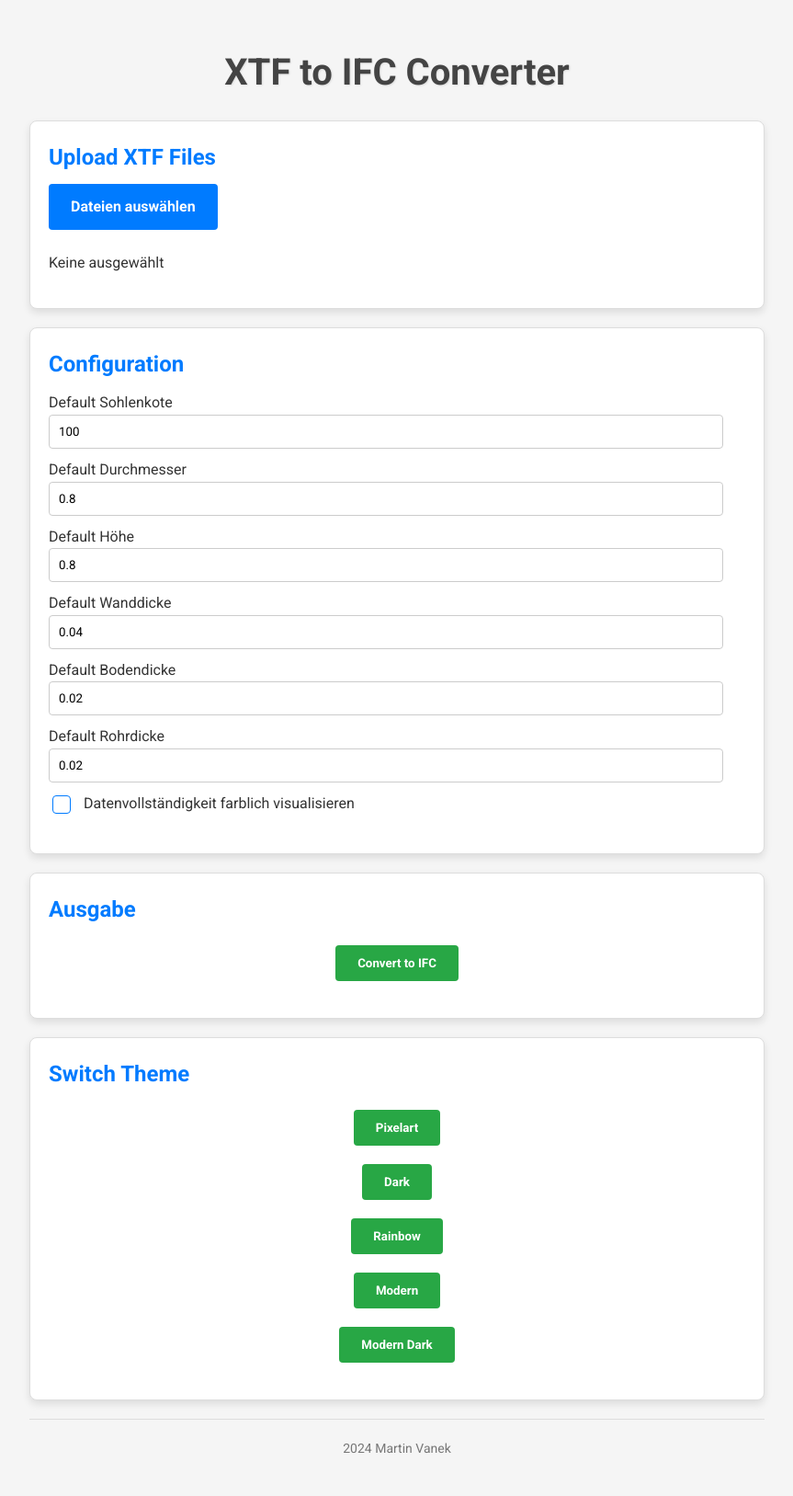
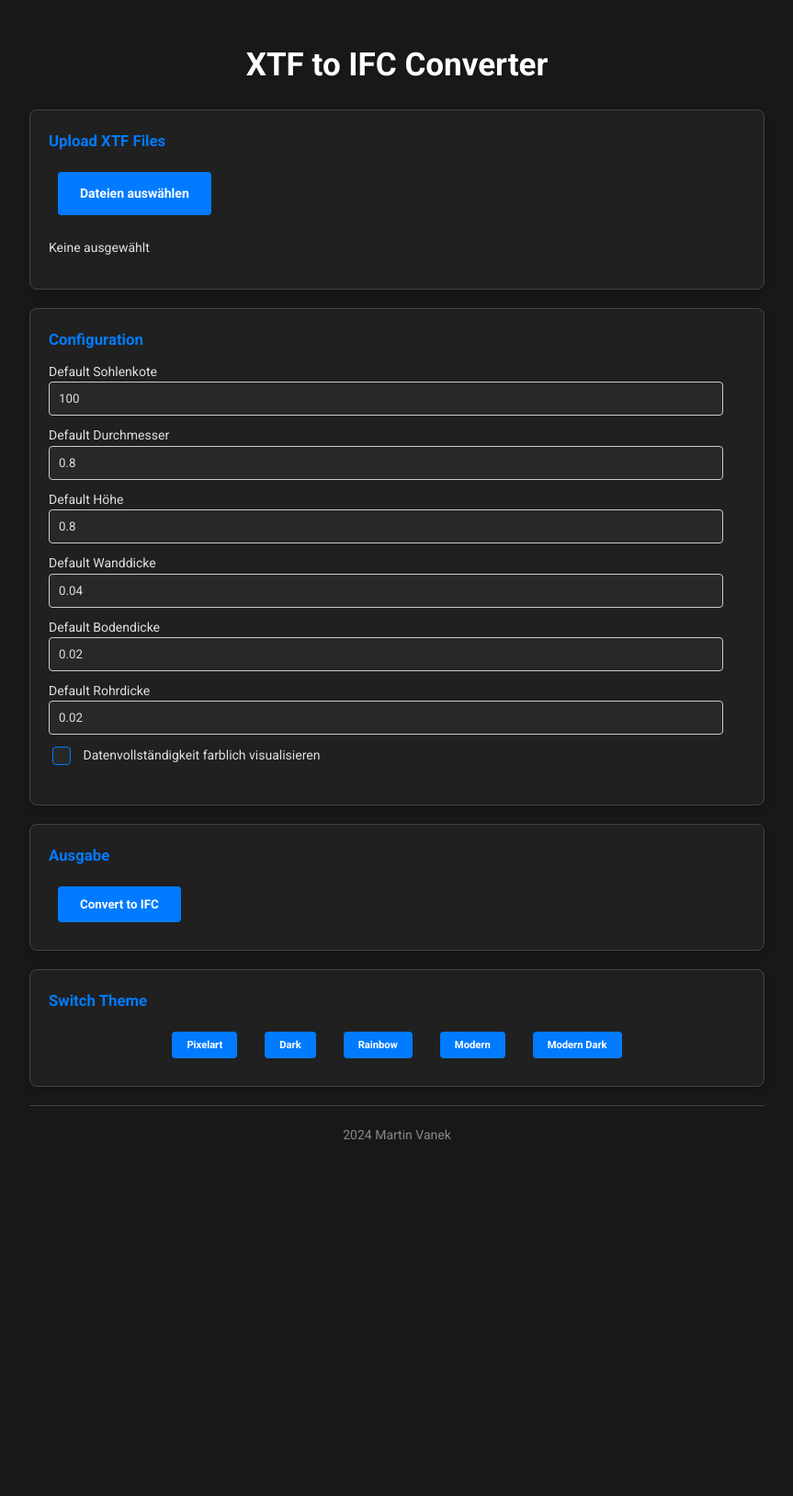
Before and after one commit to vaneeko/ili-ifc, a Flask app: page / in a window 1280 px wide. Shown: the whole page at 92% size, without its empty margins (208-1071 px from the left). After the commit the page ends 1239 px from the top, so only its background shows below. Run offline with Flask 3, Linux system fonts and the light colour scheme.

Commit message:
Bugfix xtf_to_ifc, css update

```diff
--- a/views/static/css/styles4.css
+++ b/views/static/css/styles4.css
@@ -1,6 +1,7 @@
 @import url('https://fonts.googleapis.com/css2?family=Roboto:wght@400;700&display=swap');
 
 body {
+    font-size: 14px;
     background-color: #f5f5f5;
     font-family: 'Roboto', sans-serif;
     color: #333;
@@ -23,24 +24,25 @@
     margin-bottom: 20px;
 }
 
-.custom-file-input {
-    display: inline-block;
+.custom-file-input, .pixel-button {
     padding: 12px 24px;
     font-family: 'Roboto', sans-serif;
     font-weight: 700;
     color: white;
-    background-color: #007BFF;
+    background-color: #007BFF; /* Blau */
     border: none;
     border-radius: 4px;
     transition: all 0.3s ease;
     cursor: pointer;
+    display: inline-block;
+    margin: 10px; /* Abstand zwischen den Buttons */
 }
 
-.custom-file-input:hover {
+.custom-file-input:hover, .pixel-button:hover {
     background-color: #0056b3;
 }
 
-.custom-file-input:active {
+.custom-file-input:active, .pixel-button:active {
     background-color: #004085;
 }
 
@@ -48,26 +50,25 @@
     text-shadow: 1px 1px 2px rgba(0, 0, 0, 0.1);
 }
 
-.pixel-button {
-    padding: 12px 24px;
+.switch-theme-buttons {
+    display: flex;
+    flex-wrap: wrap;
+    gap: 10px;
+    justify-content: center;
+}
+
+.switch-theme-buttons .pixel-button {
+    padding: 8px 16px;
+    font-size: 0.8em;  /* Kleinere Schriftgröße */
     font-family: 'Roboto', sans-serif;
     font-weight: 700;
     color: white;
     border: none;
-    background-color: #28a745;
+    background-color: #007BFF; /* Blau */
     border-radius: 4px;
     transition: all 0.3s ease;
     cursor: pointer;
-    display: block;
-    margin: 20px auto;
-}
-
-.pixel-button:hover {
-    background-color: #218838;
-}
-
-.pixel-button:active {
-    background-color: #1e7e34;
+    display: inline-block;
 }
 
 .pixel-input {
@@ -90,9 +91,9 @@
 }
 
 .card-header {
-    font-size: 1.5em;
+    font-size: 1.2em; /* Angepasste Schriftgröße */
     font-weight: 700;
-    color: #007BFF;
+    color: #007BFF; /* Blau */
     margin-bottom: 10px;
 }
 
@@ -148,18 +149,35 @@
     border-top: 1px solid #ddd;
 }
 
-#preview-container img {
-    width: 128px;
-    height: 128px;
-    border-radius: 8px;
-    margin-top: 10px;
+#file-preview-wrapper {
+    display: flex;
+    align-items: flex-start;
+    justify-content: flex-start;
+}
+
+#preview-container, #output-list {
+    display: flex;
+    flex-direction: column;
+    gap: 5px;
+    align-items: flex-start;
+    margin-left: 10px; /* Weniger Abstand */
+}
+
+#preview-container div, #output-list div {
+    display: flex;
+    align-items: center;
+    gap: 5px;
+}
+
+#preview-container div span, #output-list div span {
+    font-size: 0.9em;
+    color: #333;
 }
 
 .file-input-wrapper {
     position: relative;
     overflow: hidden;
     display: inline-block;
-    width: 100%;
 }
 
 .file-input-wrapper input[type=file] {
--- a/views/static/css/styles5.css
+++ b/views/static/css/styles5.css
@@ -1,7 +1,8 @@
 @import url('https://fonts.googleapis.com/css2?family=Roboto:wght@400;700&display=swap');
 
 body {
-    background-color: #0a192f;
+    font-size: 14px;
+    background-color: #181818;
     font-family: 'Roboto', sans-serif;
     color: #e0e0e0;
     line-height: 1.6;
@@ -23,78 +24,78 @@
     margin-bottom: 20px;
 }
 
-.custom-file-input {
-    display: inline-block;
+.custom-file-input, .pixel-button {
     padding: 12px 24px;
     font-family: 'Roboto', sans-serif;
     font-weight: 700;
-    color: #ffffff;
-    background-color: #3a7bd5;
+    color: white;
+    background-color: #007BFF; /* Blau */
     border: none;
     border-radius: 4px;
     transition: all 0.3s ease;
     cursor: pointer;
+    display: inline-block;
+    margin: 10px; /* Abstand zwischen den Buttons */
 }
 
-.custom-file-input:hover {
-    background-color: #2c5ea0;
+.custom-file-input:hover, .pixel-button:hover {
+    background-color: #0056b3;
 }
 
-.custom-file-input:active {
-    background-color: #1e4976;
+.custom-file-input:active, .pixel-button:active {
+    background-color: #004085;
 }
 
 .text-shadow {
-    text-shadow: 1px 1px 2px rgba(0, 0, 0, 0.2);
+    text-shadow: 1px 1px 2px rgba(0, 0, 0, 0.1);
 }
 
-.pixel-button {
-    padding: 12px 24px;
+.switch-theme-buttons {
+    display: flex;
+    flex-wrap: wrap;
+    gap: 10px;
+    justify-content: center;
+}
+
+.switch-theme-buttons .pixel-button {
+    padding: 8px 16px;
+    font-size: 0.8em;  /* Kleinere Schriftgröße */
     font-family: 'Roboto', sans-serif;
     font-weight: 700;
-    color: #ffffff;
+    color: white;
     border: none;
-    background-color: #00b4db;
+    background-color: #007BFF; /* Blau */
     border-radius: 4px;
     transition: all 0.3s ease;
     cursor: pointer;
-    display: block;
-    margin: 20px auto;
-}
-
-.pixel-button:hover {
-    background-color: #0090b0;
-}
-
-.pixel-button:active {
-    background-color: #007390;
+    display: inline-block;
 }
 
 .pixel-input {
     width: calc(100% - 24px);
     padding: 10px;
     font-family: 'Roboto', sans-serif;
-    border: 1px solid #2c5ea0;
+    border: 1px solid #ccc;
     border-radius: 4px;
     margin-bottom: 10px;
     box-sizing: border-box;
-    background-color: #0f2746;
+    background-color: #282828;
     color: #e0e0e0;
 }
 
 .card {
-    background-color: #112240;
-    border: 1px solid #1e4976;
+    background-color: #202020;
+    border: 1px solid #444;
     border-radius: 8px;
     margin-bottom: 20px;
     padding: 20px;
-    box-shadow: 0 4px 8px rgba(0, 0, 0, 0.3);
+    box-shadow: 0 4px 8px rgba(0, 0, 0, 0.2);
 }
 
 .card-header {
-    font-size: 1.5em;
+    font-size: 1.2em; /* Angepasste Schriftgröße */
     font-weight: 700;
-    color: #64a5ff;
+    color: #007BFF; /* Blau */
     margin-bottom: 10px;
 }
 
@@ -102,9 +103,9 @@
     appearance: none;
     width: 20px;
     height: 20px;
-    border: 1px solid #3a7bd5;
+    border: 1px solid #007BFF;
     border-radius: 4px;
-    background: #0f2746;
+    background: #282828;
     cursor: pointer;
     display: inline-block;
     position: relative;
@@ -113,12 +114,12 @@
 }
 
 .form-checkbox:checked {
-    background-color: #3a7bd5;
+    background-color: #007BFF;
 }
 
 .form-checkbox:checked::before {
     content: '✔';
-    color: #ffffff;
+    color: white;
     font-size: 16px;
     position: absolute;
     top: 50%;
@@ -133,9 +134,9 @@
 }
 
 .alert {
-    background-color: #1c3d5a;
-    border: 1px solid #2c5ea0;
-    color: #64ffda;
+    background-color: #1e7e34;
+    border: 1px solid #155724;
+    color: #d4edda;
     padding: 15px;
     border-radius: 4px;
     margin-top: 20px;
@@ -143,25 +144,42 @@
 
 .footer {
     font-size: 14px;
-    color: #8892b0;
+    color: #888;
     text-align: center;
     padding: 20px 0;
     margin-top: 20px;
-    border-top: 1px solid #1e4976;
+    border-top: 1px solid #444;
 }
 
-#preview-container img {
-    width: 128px;
-    height: 128px;
-    border-radius: 8px;
-    margin-top: 10px;
+#file-preview-wrapper {
+    display: flex;
+    align-items: flex-start;
+    justify-content: flex-start;
+}
+
+#preview-container, #output-list {
+    display: flex;
+    flex-direction: column;
+    gap: 5px;
+    align-items: flex-start;
+    margin-left: 10px; /* Weniger Abstand */
+}
+
+#preview-container div, #output-list div {
+    display: flex;
+    align-items: center;
+    gap: 5px;
+}
+
+#preview-container div span, #output-list div span {
+    font-size: 0.9em;
+    color: #e0e0e0;
 }
 
 .file-input-wrapper {
     position: relative;
     overflow: hidden;
     display: inline-block;
-    width: 100%;
 }
 
 .file-input-wrapper input[type=file] {
--- a/views/templates/index.html
+++ b/views/templates/index.html
@@ -4,11 +4,82 @@
     <meta charset="UTF-8">
     <meta name="viewport" content="width=device-width, initial-scale=0.75">
     <title>XTF to IFC Converter</title>
-    <link id="theme-stylesheet" rel="stylesheet" href="{{ url_for('static', filename='css/styles4.css') }}">
+    <link id="theme-stylesheet" rel="stylesheet" href="{{ url_for('static', filename='css/styles5.css') }}">
     <script>
         function switchStyle(styleName) {
             console.log("Switching to style:", styleName);
             document.getElementById('theme-stylesheet').setAttribute('href', styleName);
+        }
+
+        function handleFileSelect(event) {
+            const files = Array.from(event.target.files);
+            const previewContainer = document.getElementById('preview-container');
+            previewContainer.innerHTML = '';
+            document.getElementById('file-count').textContent = files.length + ' Datei(en) ausgewählt';
+
+            files.forEach(file => {
+                const fileDiv = document.createElement('div');
+                const fileNameSpan = document.createElement('span');
+                fileNameSpan.textContent = file.name;
+                fileDiv.appendChild(fileNameSpan);
+                previewContainer.appendChild(fileDiv);
+            });
+        }
+
+        function handleConversion() {
+            const uploadForm = document.getElementById('upload-form');
+            const configForm = document.getElementById('config-form');
+            const formData = new FormData(uploadForm);
+
+            new FormData(configForm).forEach((value, key) => {
+                if (key === 'einfaerben') {
+                    formData.append(key, document.getElementById(key).checked);
+                } else {
+                    formData.append(key, value);
+                }
+            });
+
+            fetch('/convert', {
+                method: 'POST',
+                body: formData,
+            })
+            .then(response => response.json())
+            .then(data => {
+                const alertContainer = document.getElementById('alert-container');
+                const outputList = document.getElementById('output-list');
+                alertContainer.innerHTML = '';
+                outputList.innerHTML = '';
+
+                if (data.errors) {
+                    const alertDiv = document.createElement('div');
+                    alertDiv.className = 'alert bg-red-500';
+                    alertDiv.innerHTML = `<strong class="text-xl">Error:</strong> <span>${data.errors}</span>`;
+                    alertContainer.appendChild(alertDiv);
+                } else {
+                    const alertDiv = document.createElement('div');
+                    alertDiv.className = 'alert';
+                    alertDiv.innerHTML = `<strong class="text-xl">Conversion Complete!</strong> <span>${data.message}</span>`;
+                    alertContainer.appendChild(alertDiv);
+
+                    data.downloadLinks.forEach(link => {
+                        const fileDiv = document.createElement('div');
+                        const downloadLink = document.createElement('a');
+                        downloadLink.href = link.url;
+                        downloadLink.textContent = link.filename;
+                        downloadLink.className = 'block text-blue-500 underline mt-2';
+                        fileDiv.appendChild(downloadLink);
+                        outputList.appendChild(fileDiv);
+                    });
+                }
+            })
+            .catch(error => {
+                const alertContainer = document.getElementById('alert-container');
+                alertContainer.innerHTML = '';
+                const alertDiv = document.createElement('div');
+                alertDiv.className = 'alert bg-red-500';
+                alertDiv.innerHTML = `<strong class="text-xl">Error:</strong> <span>${error.message}</span>`;
+                alertContainer.appendChild(alertDiv);
+            });
         }
     </script>
 </head>
@@ -19,12 +90,14 @@
             <div class="card-header">Upload XTF Files</div>
             <div class="card-content">
                 <form id="upload-form" enctype="multipart/form-data">
-                    <div class="file-input-wrapper">
-                        <span class="custom-file-input">Dateien auswählen</span>
-                        <input type="file" name="xtfFiles" id="xtfFiles" multiple accept=".xtf">
+                    <div id="file-preview-wrapper">
+                        <div class="file-input-wrapper">
+                            <span class="custom-file-input">Dateien auswählen</span>
+                            <input type="file" name="xtfFiles" id="xtfFiles" multiple accept=".xtf" onchange="handleFileSelect(event)">
+                        </div>
+                        <div id="preview-container"></div>
                     </div>
                     <p id="file-count" class="mt-2">Keine ausgewählt</p>
-                    <div id="preview-container" class="mt-4"></div>
                 </form>
             </div>
         </div>
@@ -69,14 +142,15 @@
         <div class="card">
             <div class="card-header">Ausgabe</div>
             <div class="card-content">
-                <button id="convert-button" class="pixel-button">Convert to IFC</button>
+                <button id="convert-button" class="pixel-button" onclick="handleConversion()">Convert to IFC</button>
                 <div id="alert-container" class="mt-4"></div>
+                <div id="output-list" class="mt-4"></div>
             </div>
         </div>
 
         <div class="card">
             <div class="card-header">Switch Theme</div>
-            <div class="card-content">
+            <div class="card-content switch-theme-buttons">
                 <button onclick="switchStyle('{{ url_for('static', filename='css/styles1.css') }}')" class="pixel-button">Pixelart</button>
                 <button onclick="switchStyle('{{ url_for('static', filename='css/styles2.css') }}')" class="pixel-button">Dark</button>
                 <button onclick="switchStyle('{{ url_for('static', filename='css/styles3.css') }}')" class="pixel-button">Rainbow</button>
@@ -87,94 +161,5 @@
 
         <div class="footer">2024 Martin Vanek</div>
     </div>
-
-    <script>
-        document.getElementById('xtfFiles').addEventListener('change', function(event) {
-            const files = Array.from(event.target.files);
-            document.getElementById('file-count').textContent = files.length + ' file(s) selected';
-
-            if (files.length > 0) {
-                const reader = new FileReader();
-                reader.onload = function(e) {
-                    const img = new Image();
-                    img.onload = function() {
-                        const canvas = document.createElement('canvas');
-                        const ctx = canvas.getContext('2d');
-                        canvas.width = 64;
-                        canvas.height = 64;
-                        ctx.imageSmoothingEnabled = false;
-                        ctx.drawImage(img, 0, 0, 64, 64);
-                        const previewContainer = document.getElementById('preview-container');
-                        previewContainer.innerHTML = '<h3 class="text-xl mb-2">Preview:</h3>';
-                        const previewImg = document.createElement('img');
-                        previewImg.src = canvas.toDataURL();
-                        previewImg.alt = 'Pixel art preview';
-                        previewImg.className = 'border-2 border-black';
-                        previewImg.style.imageRendering = 'pixelated';
-                        previewContainer.appendChild(previewImg);
-                    };
-                    img.src = e.target.result;
-                };
-                reader.readAsDataURL(files[0]);
-            }
-        });
-
-        document.getElementById('convert-button').addEventListener('click', function() {
-            const uploadForm = document.getElementById('upload-form');
-            const configForm = document.getElementById('config-form');
-            const formData = new FormData(uploadForm);
-
-            new FormData(configForm).forEach((value, key) => {
-                if (key === 'einfaerben') {
-                    formData.append(key, document.getElementById(key).checked);
-                } else {
-                    formData.append(key, value);
-                }
-            });
-
-            fetch('/convert', {
-                method: 'POST',
-                body: formData,
-            })
-            .then(response => response.json())
-            .then(data => {
-                const alertContainer = document.getElementById('alert-container');
-                alertContainer.innerHTML = '';
-
-                if (data.errors) {
-                    const alertDiv = document.createElement('div');
-                    alertDiv.className = 'alert bg-red-500';
-                    alertDiv.innerHTML = `<strong class="text-xl">Error:</strong> <span>${data.errors}</span>`;
-                    alertContainer.appendChild(alertDiv);
-                } else {
-                    const alertDiv = document.createElement('div');
-                    alertDiv.className = 'alert';
-                    alertDiv.innerHTML = `<strong class="text-xl">Conversion Complete!</strong> <span>${data.message}</span>`;
-                    alertContainer.appendChild(alertDiv);
-
-                    const downloadList = document.createElement('ul');
-                    downloadList.className = 'mt-2';
-                    data.downloadLinks.forEach(link => {
-                        const listItem = document.createElement('li');
-                        const downloadLink = document.createElement('a');
-                        downloadLink.href = link.url;
-                        downloadLink.textContent = link.filename;
-                        downloadLink.className = 'block text-blue-500 underline mt-2';
-                        listItem.appendChild(downloadLink);
-                        downloadList.appendChild(listItem);
-                    });
-                    alertContainer.appendChild(downloadList);
-                }
-            })
-            .catch(error => {
-                const alertContainer = document.getElementById('alert-container');
-                alertContainer.innerHTML = '';
-                const alertDiv = document.createElement('div');
-                alertDiv.className = 'alert bg-red-500';
-                alertDiv.innerHTML = `<strong class="text-xl">Error:</strong> <span>${error.message}</span>`;
-                alertContainer.appendChild(alertDiv);
-            });
-        });
-    </script>
 </body>
 </html>
```
Also changed, not shown: controllers/xtf_to_ifc.py (+29 -16 lines), views/static/css/Styles3.css (+20 -0 lines), views/static/css/styles1.css (+20 -0 lines), views/static/css/styles2.css (+20 -0 lines), controllers/config.txt (renamed from config.txt).
